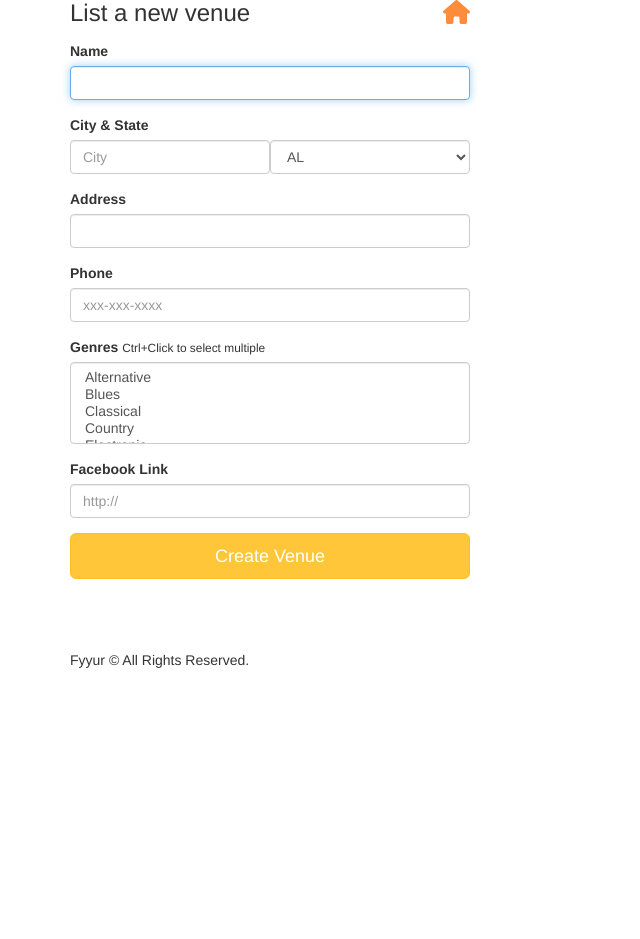
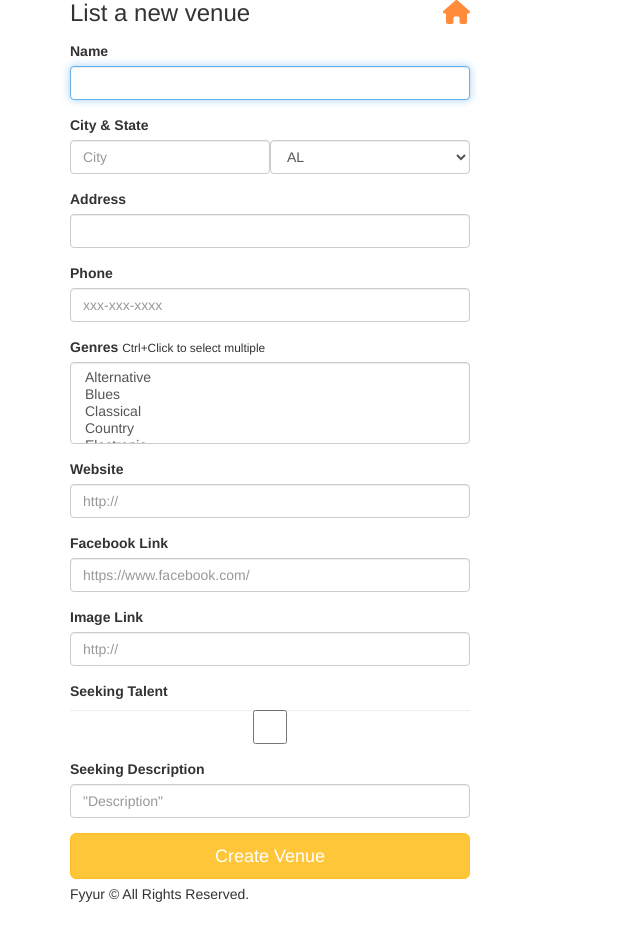
Before and after one commit to ahmedbaligh/fyyur, a Flask app: page /venues/create in a window 1280 px wide. Shown: the part 95-1034 px from the top of the page, without its empty margins (0-640 px from the left). Before the commit the page ends 763 px from the top, so only its background shows below. Run offline with Flask 2, Linux system fonts and the light colour scheme; some libraries are stand-ins or nearby versions.

Commit message:
Adding missing form inputs to the front-end of creating and editing venues and artists.

```diff
--- a/templates/forms/new_venue.html
+++ b/templates/forms/new_venue.html
@@ -33,9 +33,25 @@
         {{ form.genres(class_ = 'form-control', placeholder='Genres, separated by commas', id='genres', autofocus = true) }}
       </div>
       <div class="form-group">
+        <label for="website">Website</label>
+        {{ form.website(class_ = 'form-control', placeholder='http://', id='website', autofocus = true) }}
+      </div>
+      <div class="form-group">
           <label for="facebook_link">Facebook Link</label>
-          {{ form.facebook_link(class_ = 'form-control', placeholder='http://', id='facebook_link', autofocus = true) }}
-        </div>
+          {{ form.facebook_link(class_ = 'form-control', placeholder='https://www.facebook.com/', id='facebook_link', autofocus = true) }}
+      </div>
+      <div class="form-group">
+        <label for="image_link">Image Link</label>
+        {{ form.image_link(class_ = 'form-control', placeholder='http://', autofocus = true) }}
+      </div>
+      <div class="form-group">
+        <label for="seeking_talent">Seeking Talent</label>
+        {{ form.seeking_talent(class_ = 'form-control', id='seeking_talent', autofocus = true) }}
+      </div>
+      <div class="form-group">
+        <label for="seeking_description">Seeking Description</label>
+        {{ form.seeking_description(class_ = 'form-control', placeholder='"Description"',id='seeking_description', autofocus = true) }}
+      </div>
       <input type="submit" value="Create Venue" class="btn btn-primary btn-lg btn-block">
     </form>
   </div>
```
Also changed, not shown: templates/forms/edit_artist.html (+19 -3 lines), templates/forms/edit_venue.html (+18 -2 lines), templates/forms/new_artist.html (+20 -3 lines).
